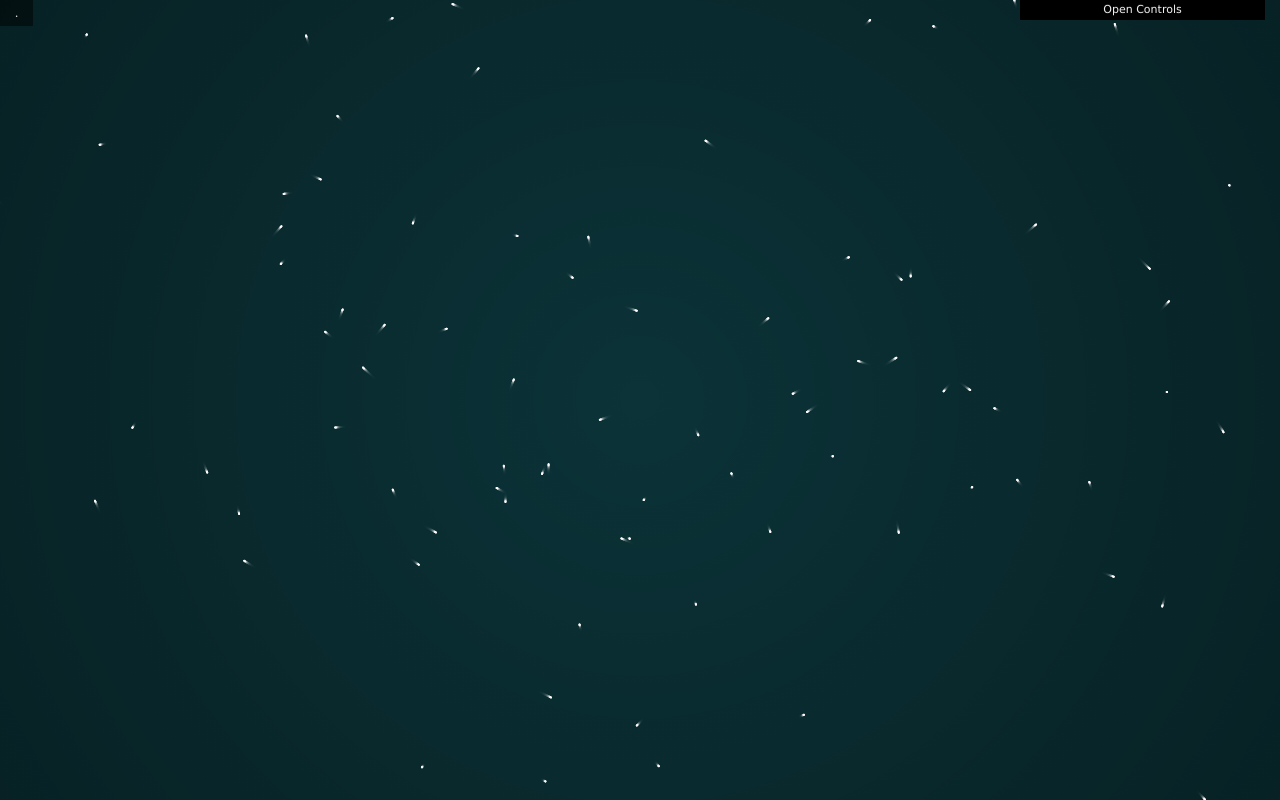
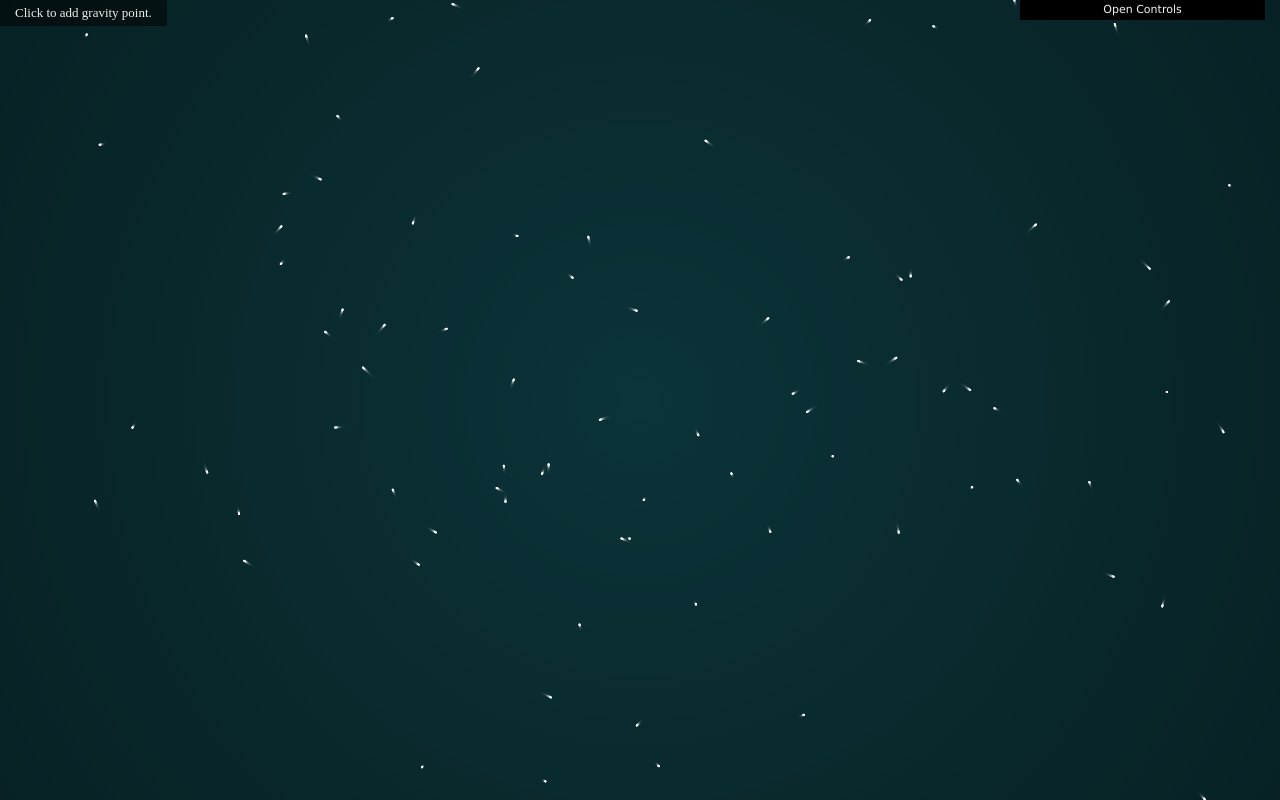
Before and after one commit to MaldroidDev/gravityPoints, a plain HTML site: page index.html in a window 1280 px wide. Drawn offline with Linux system fonts and the light colour scheme.

Commit message:
Update index.html

```diff
--- a/index.html
+++ b/index.html
@@ -13,7 +13,7 @@
 
 <body>
   <canvas id="c"></canvas>
-<div class="info">.</div>
+<div class="info">Click to add gravity point.</div>
   <script src='kzymdn.js'></script>
 
     <script  src="index.js"></script>
```
